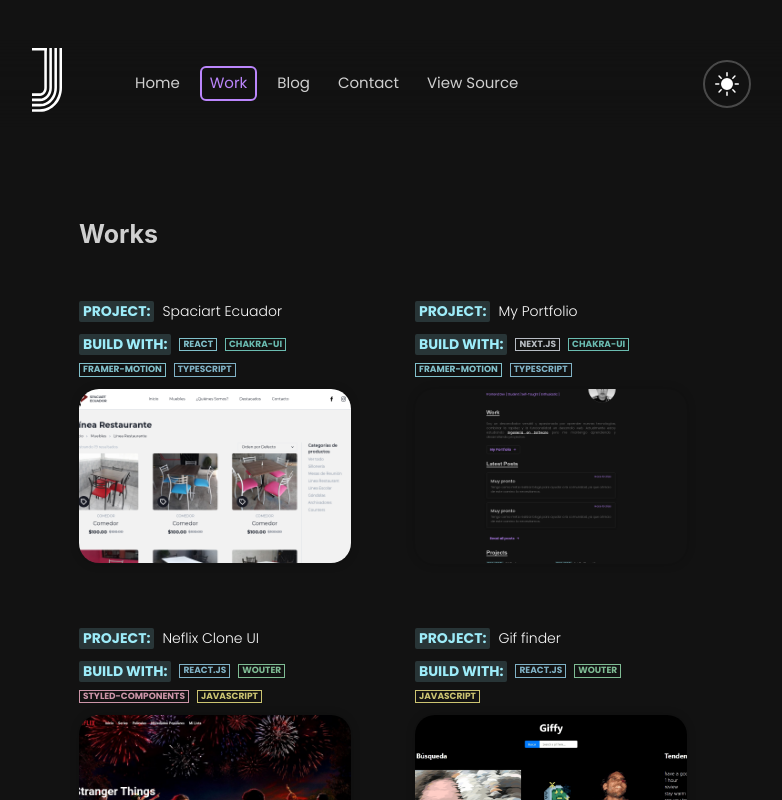
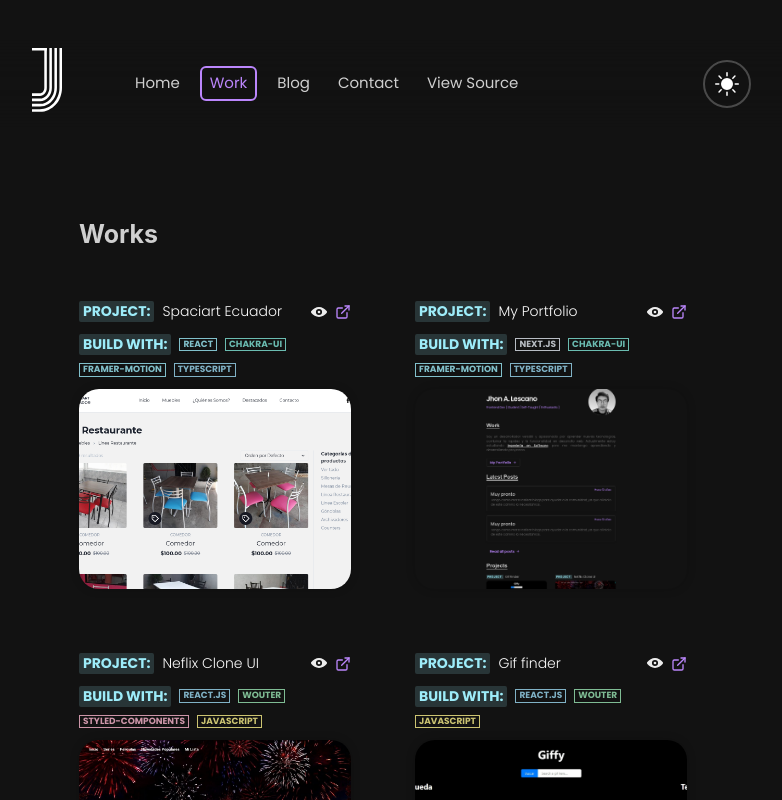
Before and after one commit to jhonson-lc/my-homepage, a Next.js app: page /work in a window 1280 px wide. Shown: the top 800 px of the page, without its empty margins (257-1039 px from the left). Built offline with nearby package versions, Linux system fonts and the light colour scheme.

Commit message:
"refactor: design"

```diff
--- a/app/layouts/IndexLayout.tsx
+++ b/app/layouts/IndexLayout.tsx
@@ -5,14 +5,10 @@ import { Box, Container } from "@chakra-ui/react";
 import NavBar from "../../components/header/NavBar";
 import Footer from "../../components/Footer";
 
-type Props = {
-  router?: any;
-};
-
-const Layout: React.FC<Props> = ({ children, router }) => {
+const Layout: React.FC = ({ children }) => {
   return (
     <Box as="main" pt={10}>
-      <NavBar path={router.asPath} />
+      <NavBar />
 
       <Container maxW="container.sm" pt={20}>
         {children}
--- a/components/header/NavBar.tsx
+++ b/components/header/NavBar.tsx
@@ -1,5 +1,6 @@
 import { Box, Container, Stack } from "@chakra-ui/react";
 import { motion } from "framer-motion";
+import { useRouter } from "next/router";
 
 import Logo from "../../ui/static/Logo";
 import ThemeButton from "../../ui/structure/theme-button";
@@ -8,11 +9,8 @@ import MenuMobile from "../../components/header/MenuMobile";
 import { LINKS_NAV } from "./constants";
 import LinkItem from "./LinkItem";
 
-interface Props {
-  path: string;
-}
-
-const Navbar: React.FC<Props> = ({ path }) => {
+const Navbar: React.FC = () => {
+  const { pathname } = useRouter();
   return (
     <Box
       as={motion.nav}
@@ -47,7 +45,7 @@ const Navbar: React.FC<Props> = ({ path }) => {
                   key={href}
                   font={{ weight: 400, size: 15 }}
                   href={href}
-                  path={path}
+                  path={pathname}
                 >
                   {text}
                 </LinkItem>
@@ -57,7 +55,7 @@ const Navbar: React.FC<Props> = ({ path }) => {
         </Box>
         <Stack alignItems="center" direction="row" spacing={5}>
           <ThemeButton size={24} />
-          <MenuMobile path={path} />
+          <MenuMobile path={pathname} />
         </Stack>
       </Container>
     </Box>
--- a/pages/_app.tsx
+++ b/pages/_app.tsx
@@ -6,10 +6,10 @@ import Layout from "../app/layouts/IndexLayout";
 import Chakra from "../ui/structure/chakra";
 import Fonts from "../lib/fonts";
 
-const App: NextPage<AppProps> = ({ Component, pageProps, router }) => {
+const App: NextPage<AppProps> = ({ Component, pageProps }) => {
   return (
     <Chakra>
-      <Layout router={router}>
+      <Layout>
         <Fonts />
         <AnimatePresence exitBeforeEnter initial={false}>
           <Component {...pageProps} />
--- a/pages/contact.tsx
+++ b/pages/contact.tsx
@@ -2,9 +2,7 @@ import React from "react";
 
 import ContactScreen from "../contact/screens/ContactScreen";
 
-interface Props {}
-
-const Contact: React.FC<Props> = () => {
+const Contact: React.FC = () => {
   return <ContactScreen />;
 };
 
--- a/tsconfig.json
+++ b/tsconfig.json
@@ -8,6 +8,8 @@
     "forceConsistentCasingInFileNames": true,
     "noEmit": true,
     "esModuleInterop": true,
+    "noUnusedLocals": true,
+    "noUnusedParameters": true,
     "module": "esnext",
     "moduleResolution": "node",
     "resolveJsonModule": true,
--- a/work/components/GridItemWork.tsx
+++ b/work/components/GridItemWork.tsx
@@ -1,6 +1,8 @@
 import React from "react";
-import { Text, Stack } from "@chakra-ui/react";
+import { Text, Stack, Link, HStack } from "@chakra-ui/react";
 import { motion } from "framer-motion";
+import { ExternalLinkIcon, ViewIcon } from "@chakra-ui/icons";
+import NextLink from "next/link";
 
 import { Work } from "../types";
 
@@ -36,6 +38,14 @@ const ItemWork: React.FC<Props> = ({ work, i }) => {
     >
       <ParameterWork title="Project">
         <Text variant="information">{work.title}</Text>
+        <HStack pos="absolute" right="0">
+          <NextLink href={`/work/${work.id}`}>
+            <ViewIcon cursor="pointer" />
+          </NextLink>
+          <Link isExternal href={work.siteurl}>
+            <ExternalLinkIcon cursor="pointer" />
+          </Link>
+        </HStack>
       </ParameterWork>
       {work.build && (
         <ParameterWork title="Build with">
--- a/work/components/Work.tsx
+++ b/work/components/Work.tsx
@@ -26,7 +26,13 @@ export const TitleNavigation: React.FC<Props> = ({ title }) => {
 
 export const ParameterWork: React.FC<Props> = ({ title, children }) => {
   return (
-    <Flex alignItems="center" gap={2} justifyContent="flex-start" wrap="wrap">
+    <Flex
+      alignItems="center"
+      gap={2}
+      justifyContent="flex-start"
+      pos="relative"
+      wrap="wrap"
+    >
       <Badge colorScheme={useColorModeValue("teal", "cyan")} fontSize="sm">
         {title}:{" "}
       </Badge>
--- a/work/components/WorkImage.tsx
+++ b/work/components/WorkImage.tsx
@@ -1,6 +1,4 @@
 import React from "react";
-import { Box, Stack } from "@chakra-ui/react";
-import NextLink from "next/link";
 import Image from "next/image";
 import styled from "@emotion/styled";
 
@@ -11,35 +9,26 @@ interface Props {
 }
 const Wrapper = styled.div`
   box-shadow: 0px 0px 10px rgba(0, 0, 0, 0.2);
-  height: 175px;
-  transition: transform 0.3s, -webkit-transform 0.3s;
+  height: 200px;
   width: "350px";
   border-radius: 20px;
+  position: relative;
 
-  img#work-image {
-    cursor: pointer;
+  .work-image {
     border-radius: 20px;
-  }
-  :hover {
-    transform: scale(1.04);
   }
 `;
 const WorkImage: React.FC<Props> = ({ work }) => {
   return (
-    <Stack alignItems="end" direction="row" h="100%" justifyContent="center">
-      <NextLink passHref href={`/work/${work.id}`}>
     <Wrapper>
       <Image
         alt={work.title}
-            height={225}
-            id="work-image"
+        className="work-image"
+        layout="fill"
         objectFit="cover"
         src={`${work.thumbnail}`}
-            width={350}
       />
     </Wrapper>
-      </NextLink>
-    </Stack>
   );
 };
 
```
Also changed, not shown: pages/index.tsx (+1 -6 lines). Lines whose indentation alone changed are shown as unchanged.
